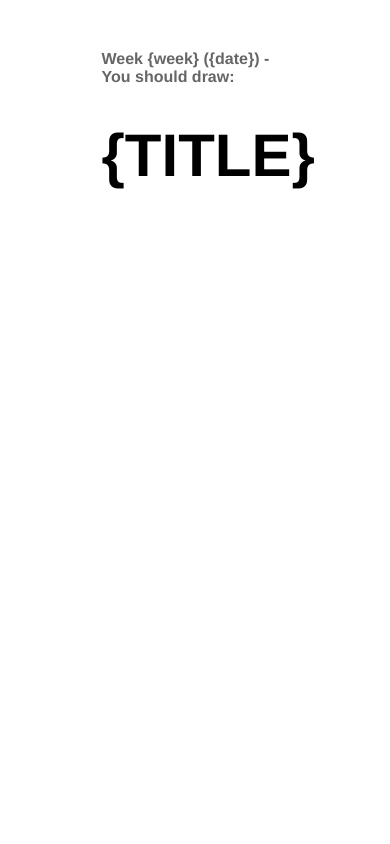
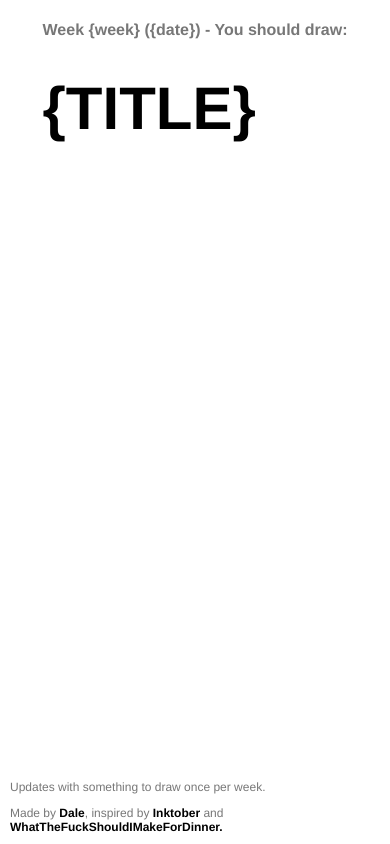
Before and after one commit to daleharvey/whatthefuckshouldidraw, a website: page www/index.html in a window 390 px wide. Drawn offline with Linux system fonts and the light colour scheme.

Commit message:
Add all prompts and update css for mobile

```diff
--- a/www/index.html
+++ b/www/index.html
@@ -5,6 +5,7 @@
     <meta charset="UTF-8">
     <title>What the fuck should I draw?</title>
     <link rel="stylesheet" type="text/css" href="style.css">
+    <meta name="viewport" content="width=device-width, initial-scale=1">
   </head>
 
   <body>
@@ -14,6 +15,15 @@
       <h1>{title}</h1>
     </main>
 
+    <footer>
+      <p>Updates with something to draw once per week.</p>
+      <p>Made by
+        <a href="https://arandomurl.com">Dale</a>,
+        inspired by <a href="https://inktober.com">Inktober</a>
+        and <a href="http://whatthefuckshouldimakefordinner.com/">
+          WhatTheFuckShouldIMakeForDinner.</a></p>
+    </footer>
+
   </body>
 
 </html>
--- a/www/style.css
+++ b/www/style.css
@@ -1,13 +1,28 @@
+html, body {
+  width: 100%;
+  height: 100%;
+  margin: 0;
+  padding: 0;
+}
+
 body {
   font-family: Helvetica, Arial, sans-serif;
   color: #000;
   background-color: #fff;
+  display: flex;
+  flex-direction: column;
+  align-items: stretch;
 }
 
 main {
-  margin-left: 25%;
-  margin-top: 50px;
-  width: 50%;
+  max-width: 600px;
+  flex-grow: 1;
+  margin: 0 auto;
+  padding: 0 10px;
+}
+
+main, footer {
+  flex-shrink: 0;
 }
 
 h1 {
@@ -19,5 +34,25 @@ h1 {
 }
 
 h4 {
-  color: #666;
+  color: #777777;
 }
+
+p {
+  margin-top: 0;
+  font-size: 12px;
+  color: #777777;
+}
+
+p:last-child {
+  margin-bottom: 0;
+}
+
+a {
+  font-weight: bold;
+  color: black;
+  text-decoration: none;
+}
+
+footer {
+  margin: 10px;
+}
```
Also changed, not shown: index.js (+47 -9 lines).
